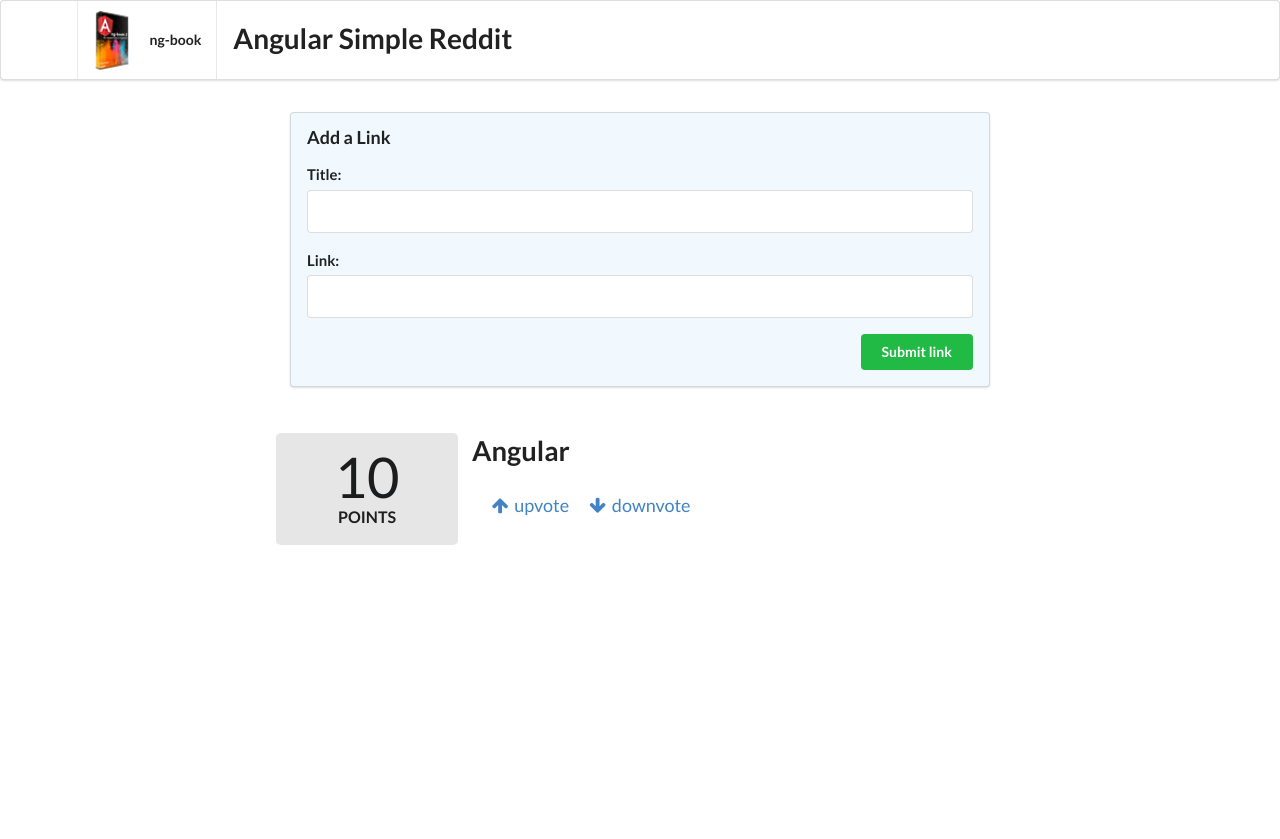
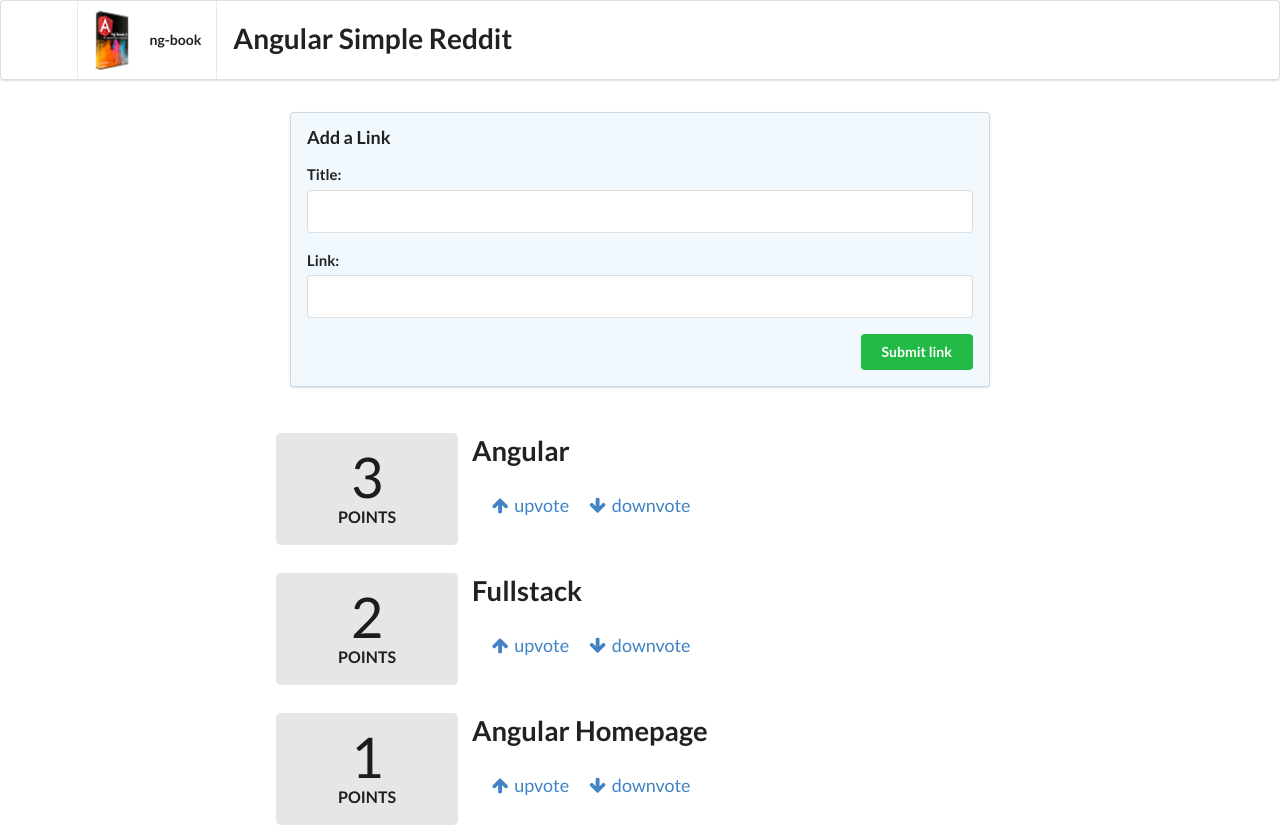
Before and after one commit to st411ar/angular-reddit, an Angular app: page / in a window 1280 px wide. Before the commit the page ends 800 px from the top, so only its background shows below. Built offline with nearby package versions, Linux system fonts and the light colour scheme.

Commit message:
created multiple articles

```diff
--- a/src/app/app.component.html
+++ b/src/app/app.component.html
@@ -21,5 +21,8 @@
 </form>
 
 <div class="ui grid posts">
-  <app-article></app-article>
+  <app-article
+    *ngFor="let a of articles"
+    [article]="a"
+  ></app-article>
 </div>
--- a/src/app/app.component.ts
+++ b/src/app/app.component.ts
@@ -1,4 +1,6 @@
 import { Component } from '@angular/core';
+
+import {Article} from './article/article.model';
 
 @Component({
   selector: 'app-root',
@@ -6,6 +8,16 @@
   styleUrls: ['./app.component.css']
 })
 export class AppComponent {
+  articles: Article[];
+
+  constructor() {
+    this.articles = [
+      new Article('Angular', 'http://angular.io', 3),
+      new Article('Fullstack', 'http://fullstack.io', 2),
+      new Article('Angular Homepage', 'http://angular.io', 1)
+    ];
+  }
+
   addArticle(title: HTMLInputElement, link: HTMLInputElement): boolean {
     console.log(`Adding article title: ${title.value} and link: ${link.value}`);
     return false;
--- a/src/app/article/article.component.ts
+++ b/src/app/article/article.component.ts
@@ -1,4 +1,5 @@
-import {Component, HostBinding, OnInit} from '@angular/core';
+import {Component, HostBinding, Input, OnInit} from '@angular/core';
+
 import {Article} from './article.model';
 
 @Component({
@@ -8,11 +9,9 @@
 })
 export class ArticleComponent implements OnInit {
   @HostBinding('attr.class') cssClass = 'row';
-  article: Article;
+  @Input() article: Article;
 
-  constructor() {
-    this.article = new Article('Angular', 'http://angular.io', 10);
-  }
+  constructor() {}
 
   ngOnInit() {}
 
```
